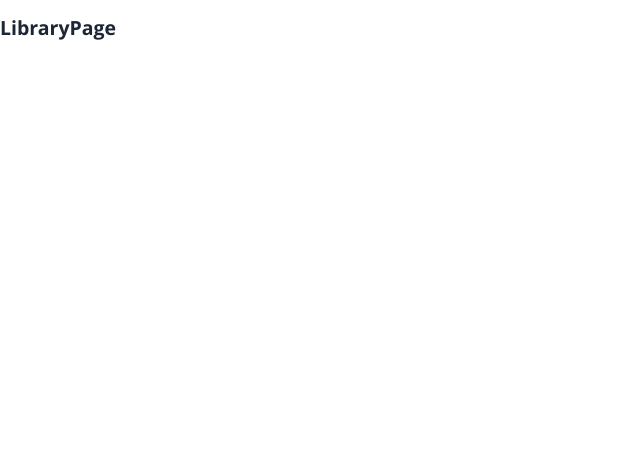
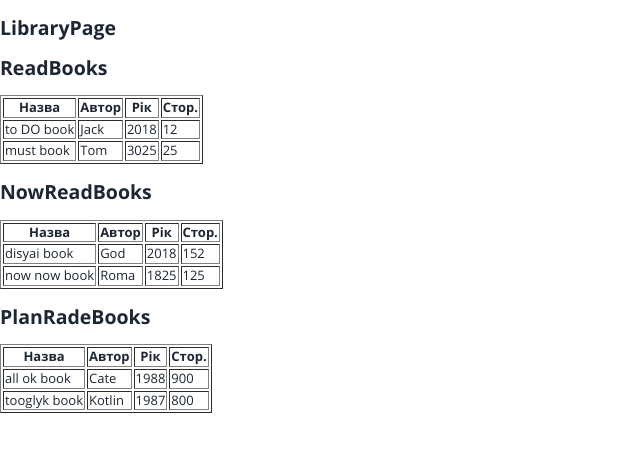
Before and after one commit to iVolovyk/read_books_app, a React (Create React App) app: page /library in a window 1280 px wide. Shown: the top 452 px of the page, without its empty margins (0-640 px from the left). Built offline with nearby package versions, Linux system fonts and the light colour scheme.

Commit message:
ADD _ template for BooksList / TO-DO _ styling.css

```diff
--- /dev/null
+++ b/src/bookList.json
@@ -0,0 +1,50 @@
+{
+  "toRead": [
+    {
+      "id": "1",
+      "name": "to DO book",
+      "author": "Jack",
+      "year": "2018",
+      "st": "12"
+    },
+    {
+      "id": "2",
+      "name": "must book",
+      "author": "Tom",
+      "year": "3025",
+      "st": "25"
+    }
+  ],
+  "nowRead": [
+    {
+      "id": "5",
+      "name": "disyai book",
+      "author": "God",
+      "year": "2018",
+      "st": "152"
+    },
+    {
+      "id": "6",
+      "name": "now now book",
+      "author": "Roma",
+      "year": "1825",
+      "st": "125"
+    }
+  ],
+  "finishRead": [
+    {
+      "id": "9",
+      "name": "all ok book",
+      "author": "Cate",
+      "year": "1988",
+      "st": "900"
+    },
+    {
+      "id": "10",
+      "name": "tooglyk book",
+      "author": "Kotlin",
+      "year": "1987",
+      "st": "800"
+    }
+  ]
+}
--- /dev/null
+++ b/src/components/BooksList/BooksList.js
@@ -0,0 +1,14 @@
+import React from 'react';
+import ReadBooks from './ReadBooks/ReadBooks';
+import NowReadBooks from './NowReadBooks/NowReadBooks';
+import PlanRadeBooks from './PlanRadeBooks/PlanRadeBooks';
+import listBooks from '../../bookList.json';
+
+const BookList = () => (
+  <>
+    <ReadBooks listBooks={listBooks.toRead} />
+    <NowReadBooks listBooks={listBooks.nowRead} />
+    <PlanRadeBooks listBooks={listBooks.finishRead} />
+  </>
+);
+export default BookList;
--- /dev/null
+++ b/src/components/BooksList/NowReadBooks/NowReadBooks.js
@@ -0,0 +1,11 @@
+import React from 'react';
+import TemplateToBooks from '../TemplateToBooks/TemplateToBooks';
+
+const NowReadBooks = list => (
+  <>
+    <h2> NowReadBooks</h2>
+    <TemplateToBooks list={list} />
+  </>
+);
+
+export default NowReadBooks;
--- /dev/null
+++ b/src/components/BooksList/PlanRadeBooks/PlanRadeBooks.js
@@ -0,0 +1,11 @@
+import React from 'react';
+import TemplateToBooks from '../TemplateToBooks/TemplateToBooks';
+
+const PlanRadeBooks = list => (
+  <>
+    <h2> PlanRadeBooks</h2>
+    <TemplateToBooks list={list} />
+  </>
+);
+
+export default PlanRadeBooks;
--- /dev/null
+++ b/src/components/BooksList/ReadBooks/ReadBooks.js
@@ -0,0 +1,11 @@
+import React from 'react';
+import TemplateToBooks from '../TemplateToBooks/TemplateToBooks';
+
+const ReadBooks = list => (
+  <>
+    <h2> ReadBooks</h2>
+    <TemplateToBooks list={list} />
+  </>
+);
+
+export default ReadBooks;
--- /dev/null
+++ b/src/components/BooksList/TemplateToBooks/TemplateToBooks.js
@@ -0,0 +1,31 @@
+import React from 'react';
+
+const TemplateToBooks = list => {
+  console.log(list.list.listBooks);
+  return (
+    <>
+      <table border="1">
+        <thead>
+          <tr>
+            <th>Назва</th>
+            <th>Автор</th>
+            <th>Рік</th>
+            <th>Стор.</th>
+          </tr>
+        </thead>
+        <tbody>
+          {list.list.listBooks.map(el => (
+            <tr key={el.id}>
+              <td>{el.name}</td>
+              <td>{el.author}</td>
+              <td>{el.year}</td>
+              <td>{el.st}</td>
+            </tr>
+          ))}
+        </tbody>
+      </table>
+    </>
+  );
+};
+
+export default TemplateToBooks;
--- a/src/pages/LibraryPage/LibraryPage.js
+++ b/src/pages/LibraryPage/LibraryPage.js
@@ -1,10 +1,17 @@
 import React, { Component } from 'react';
+import BooksList from '../../components/BooksList/BooksList';
 
 class LibraryPage extends Component {
   state = {};
 
   render() {
-    return <h2>LibraryPage</h2>;
+    return (
+      <>
+        <h2>LibraryPage</h2>
+
+        <BooksList />
+      </>
+    );
   }
 }
 
```
